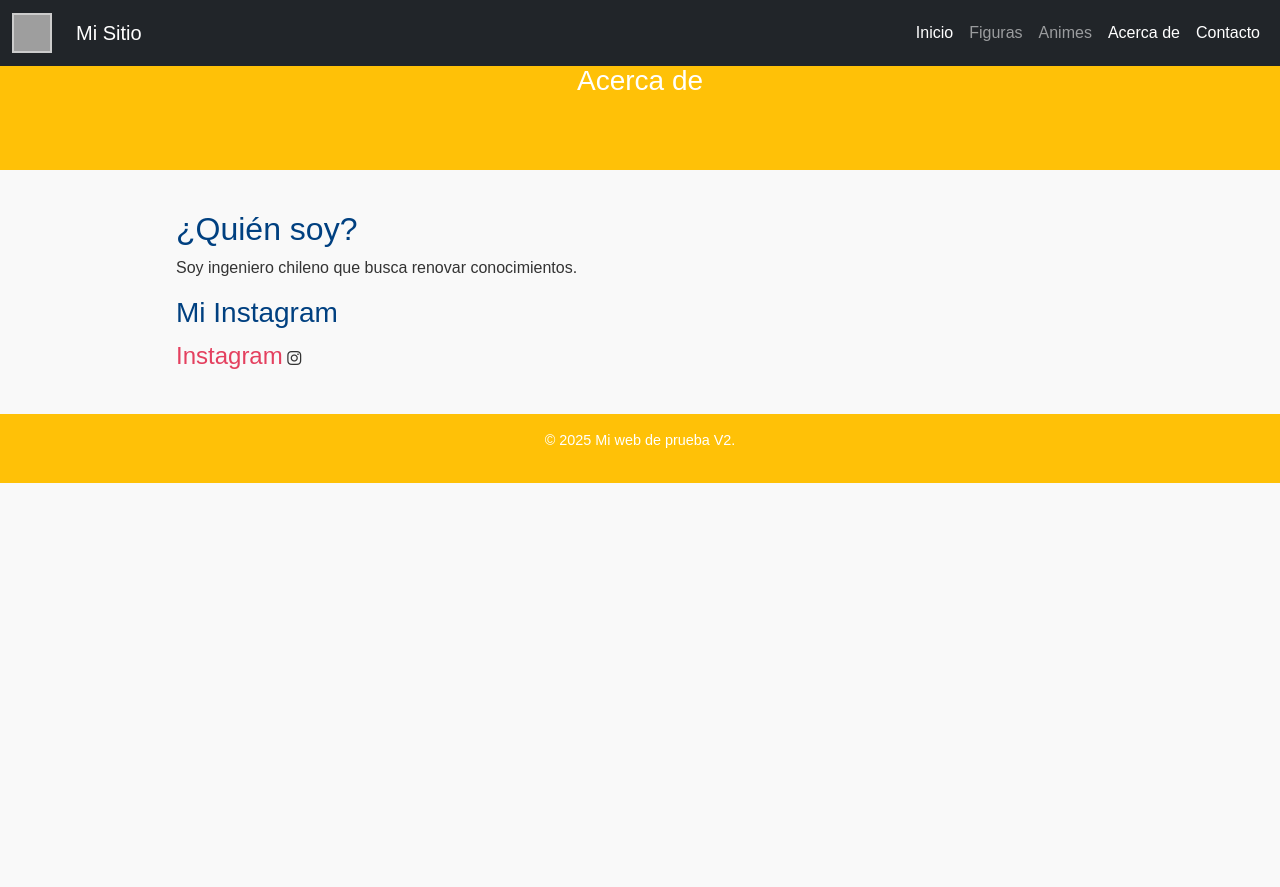
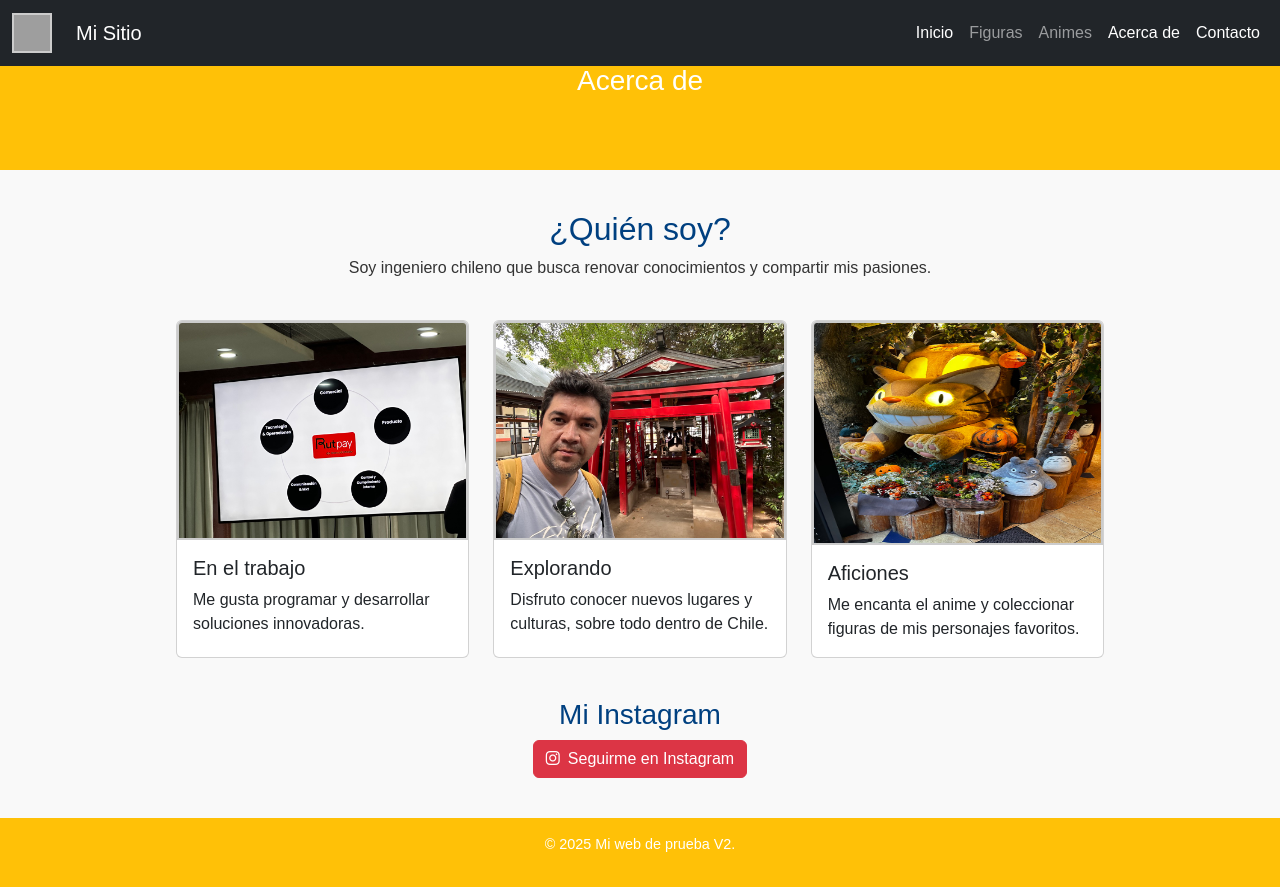
Before and after one commit to 300518/entrega3, a plain HTML site: page docs/acerca.html in a window 1280 px wide. Before the commit the page ends 800 px from the top, so only its background shows below. Drawn offline with nearby package versions, Linux system fonts and the light colour scheme; grey boxes are pictures that could not be loaded.

Commit message:
Correcciones a mejoras acerca.html

```diff
--- a/docs/acerca.html
+++ b/docs/acerca.html
@@ -67,17 +67,52 @@
     </nav>
     <main class="container my-4">
       <div class="row">
-        <div class="col-md-8">
+        <div class="col-12 mb-4 text-center">
           <h2>¿Quién soy?</h2>
-          <p>Soy ingeniero chileno que busca renovar conocimientos.</p>
+          <p>Soy ingeniero chileno que busca renovar conocimientos y compartir mis pasiones.</p>
+        </div>
+
+        <!-- Fotos y descripción en tarjetas -->
+        <div class="col-md-4 mb-3">
+          <div class="card h-100">
+            <img src="images/trabajo.jpeg" class="card-img-top" alt="Yo trabajando en la computadora">
+            <div class="card-body">
+              <h5 class="card-title">En el trabajo</h5>
+              <p class="card-text">Me gusta programar y desarrollar soluciones innovadoras.</p>
+            </div>
+          </div>
+        </div>
+
+        <div class="col-md-4 mb-3">
+          <div class="card h-100">
+            <img src="images/viajes.jpeg" class="card-img-top" alt="Yo viajando por Chile">
+            <div class="card-body">
+              <h5 class="card-title">Explorando</h5>
+              <p class="card-text">Disfruto conocer nuevos lugares y culturas, sobre todo dentro de Chile.</p>
+            </div>
+          </div>
+        </div>
+
+        <div class="col-md-4 mb-3">
+          <div class="card h-100">
+            <img src="images/anime.jpeg" class="card-img-top" alt="Colección de figuras de anime" style="height: 14rem;">
+            <div class="card-body">
+              <h5 class="card-title">Aficiones</h5>
+              <p class="card-text">Me encanta el anime y coleccionar figuras de mis personajes favoritos.</p>
+            </div>
+          </div>
+        </div>
+
+        <!-- Link a Instagram -->
+        <div class="col-12 mt-4 text-center">
           <h3>Mi Instagram</h3>
           <a
-            class="instagram-link"
+            class="btn btn-danger"
             href="https://www.instagram.com/alvarocabezasgarrido/"
             target="_blank"
-            >Instagram</a
           >
-          <i class="fab fa-instagram"></i>
+            <i class="fab fa-instagram me-2"></i>Seguirme en Instagram
+          </a>
         </div>
       </div>
     </main>
```
Also changed, not shown: docs/images/anime.jpeg (added), docs/images/trabajo.jpeg (added), docs/images/viajes.jpeg (added), 3 other files.
